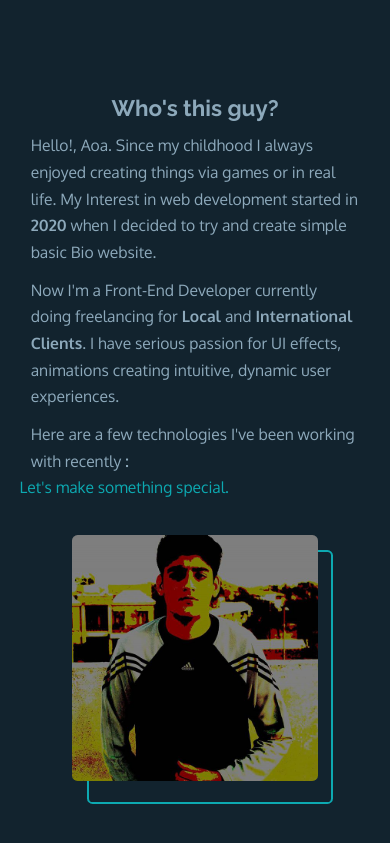
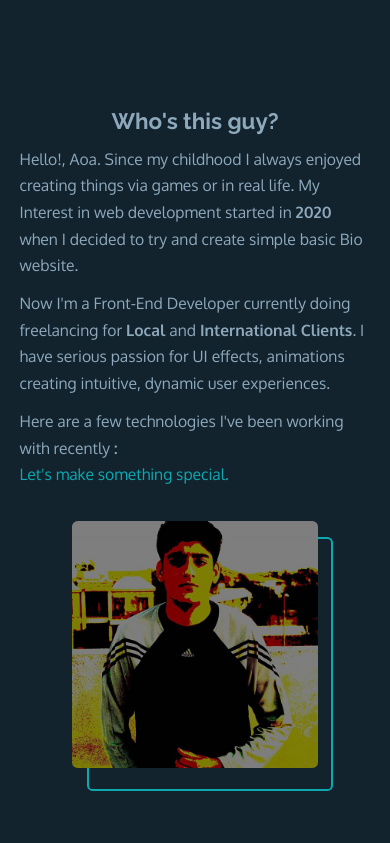
Before and after one commit to ehtishamdot/ehtishamdot.github.io, a plain HTML site: page index.html in a window 390 px wide. Shown: the part 1878-2721 px from the top of the page. Drawn offline with Linux system fonts and the light colour scheme.

Commit message:
Update style.css

```diff
--- a/assets/style.css
+++ b/assets/style.css
@@ -532,11 +532,7 @@ ul .logo a:hover,
   font-size: 1.4rem;
   -webkit-font-smoothing: antialiased;
 }
-@media (max-width: 600px) {
-  .about-me-intro p {
-    padding: 0 1rem;
-  }
-}
+
 .about-me-intro a {
   color: #0da9b1;
   font-size: 1.4rem;
```
